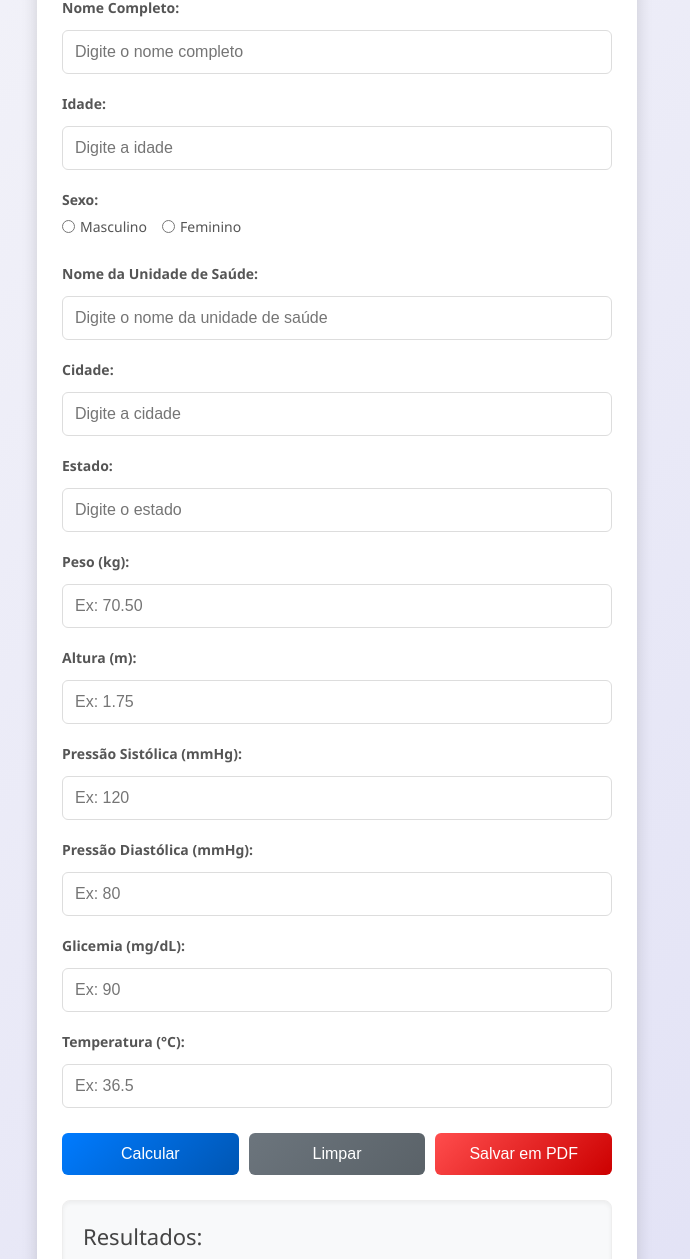
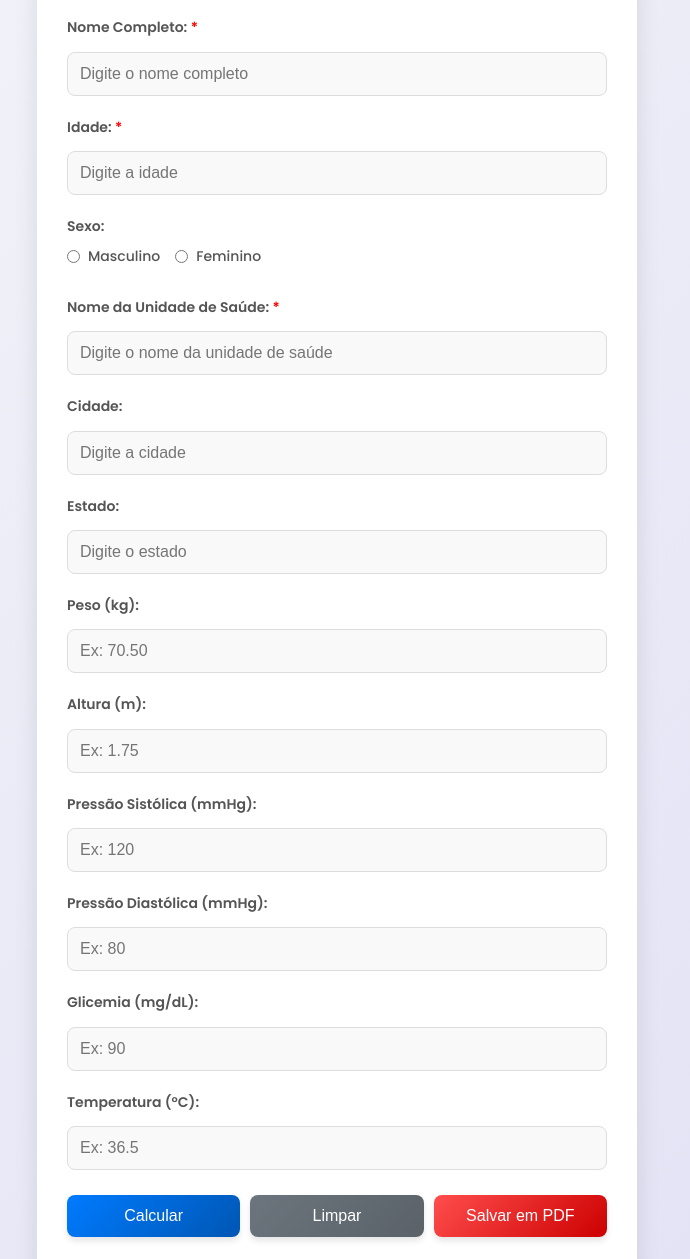
Before and after one commit to mourapontes/Api-Protu-rio-Digital, a plain HTML site: page index.html in a window 1280 px wide. Shown: the part 110-1369 px from the top of the page, without its empty margins (303-993 px from the left). Drawn offline with nearby package versions, Linux system fonts and the light colour scheme.

Commit message:
style.css

```diff
--- a/style.css
+++ b/style.css
@@ -6,7 +6,7 @@
 }
 
 body {
-    font-family: 'Segoe UI', Tahoma, Geneva, Verdana, sans-serif;
+    font-family: 'Poppins', sans-serif;
     background: linear-gradient(135deg, #f4f4f9, #e0e0f5);
     color: #333;
     display: flex;
@@ -14,13 +14,14 @@ body {
     align-items: center;
     min-height: 100vh;
     padding: 20px;
+    line-height: 1.6;
 }
 
 .container {
     background-color: #fff;
-    padding: 25px;
-    border-radius: 12px;
-    box-shadow: 0 8px 16px rgba(0, 0, 0, 0.15);
+    padding: 30px;
+    border-radius: 16px;
+    box-shadow: 0 12px 24px rgba(0, 0, 0, 0.1);
     width: 100%;
     max-width: 600px;
     transition: transform 0.3s ease, box-shadow 0.3s ease;
@@ -28,23 +29,23 @@ body {
 
 .container:hover {
     transform: translateY(-5px);
-    box-shadow: 0 12px 24px rgba(0, 0, 0, 0.2);
+    box-shadow: 0 16px 32px rgba(0, 0, 0, 0.2);
 }
 
 h1 {
     text-align: center;
     margin-bottom: 25px;
-    font-size: 28px;
+    font-size: 32px;
     color: #007bff;
-    font-weight: 600;
+    font-weight: 700;
     letter-spacing: -0.5px;
 }
 
 h2 {
-    font-size: 22px;
+    font-size: 24px;
     margin-bottom: 20px;
     color: #444;
-    font-weight: 500;
+    font-weight: 600;
 }
 
 .form-group {
@@ -59,16 +60,22 @@ label {
     font-size: 14px;
 }
 
+.required::after {
+    content: " *";
+    color: red;
+}
+
 input[type="text"],
 input[type="number"],
 input[type="date"] {
     width: 100%;
     padding: 12px;
     border: 1px solid #ddd;
-    border-radius: 6px;
+    border-radius: 8px;
     font-size: 16px;
     margin-top: 5px;
     transition: border-color 0.3s ease, box-shadow 0.3s ease;
+    background-color: #f9f9f9;
 }
 
 input[type="text"]:focus,
@@ -76,7 +83,8 @@ input[type="number"]:focus,
 input[type="date"]:focus {
     border-color: #007bff;
     outline: none;
-    box-shadow: 0 0 8px rgba(0, 123, 255, 0.3);
+    box-shadow: 0 0 12px rgba(0, 123, 255, 0.25);
+    background-color: #fff;
 }
 
 /* Estilo para o grupo de opções de sexo */
@@ -89,13 +97,20 @@ input[type="date"]:focus {
 .sexo-options label {
     display: flex;
     align-items: center;
-    gap: 5px;
-    font-weight: normal;
+    gap: 8px;
+    font-weight: 500;
     cursor: pointer;
+    color: #555;
+    transition: color 0.3s ease;
+}
+
+.sexo-options label:hover {
+    color: #007bff;
 }
 
 .sexo-options input[type="radio"] {
     margin: 0;
+    accent-color: #007bff;
 }
 
 .button-group {
@@ -109,16 +124,18 @@ button {
     background: linear-gradient(135deg, #007bff, #0056b3);
     color: #fff;
     border: none;
-    border-radius: 6px;
+    border-radius: 8px;
     font-size: 16px;
     cursor: pointer;
     flex: 1;
-    transition: background 0.3s ease, transform 0.2s ease;
+    transition: background 0.3s ease, transform 0.2s ease, box-shadow 0.3s ease;
+    box-shadow: 0 4px 6px rgba(0, 0, 0, 0.1);
 }
 
 button:hover {
     background: linear-gradient(135deg, #0056b3, #003d80);
     transform: translateY(-2px);
+    box-shadow: 0 6px 12px rgba(0, 0, 0, 0.15);
 }
 
 button[type="reset"] {
@@ -174,11 +191,11 @@ button[type="reset"]:hover {
     }
 
     h1 {
-        font-size: 24px;
+        font-size: 28px;
     }
 
     h2 {
-        font-size: 20px;
+        font-size: 22px;
     }
 
     .sexo-options {
```
